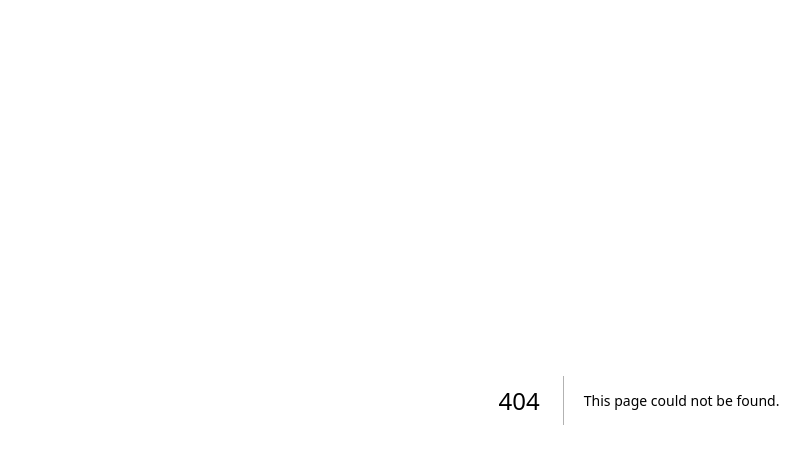
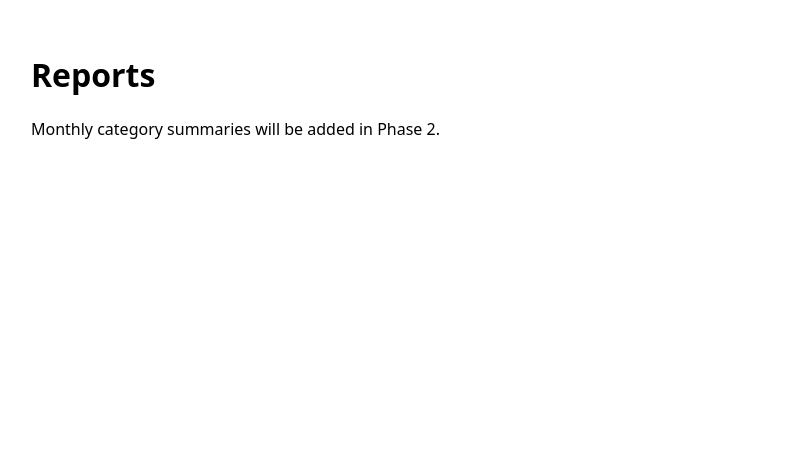
Before and after one commit to ibboabdoli-ai/Ibbo_Receipt_AI, a Next.js app: page /reports in a window 1280 px wide. Before the commit this address had no page. Shown: the top 464 px of the page, without its empty margins (1-811 px from the left). Built offline with nearby package versions, Linux system fonts and the light colour scheme.

Commit message:
fix: add reports route

```diff
--- /dev/null
+++ b/app/reports/page.tsx
@@ -0,0 +1,8 @@
+export default function ReportsPage() {
+  return (
+    <main style={{ padding: 24, fontFamily: "system-ui, sans-serif" }}>
+      <h1>Reports</h1>
+      <p>Monthly category summaries will be added in Phase 2.</p>
+    </main>
+  );
+}
```
